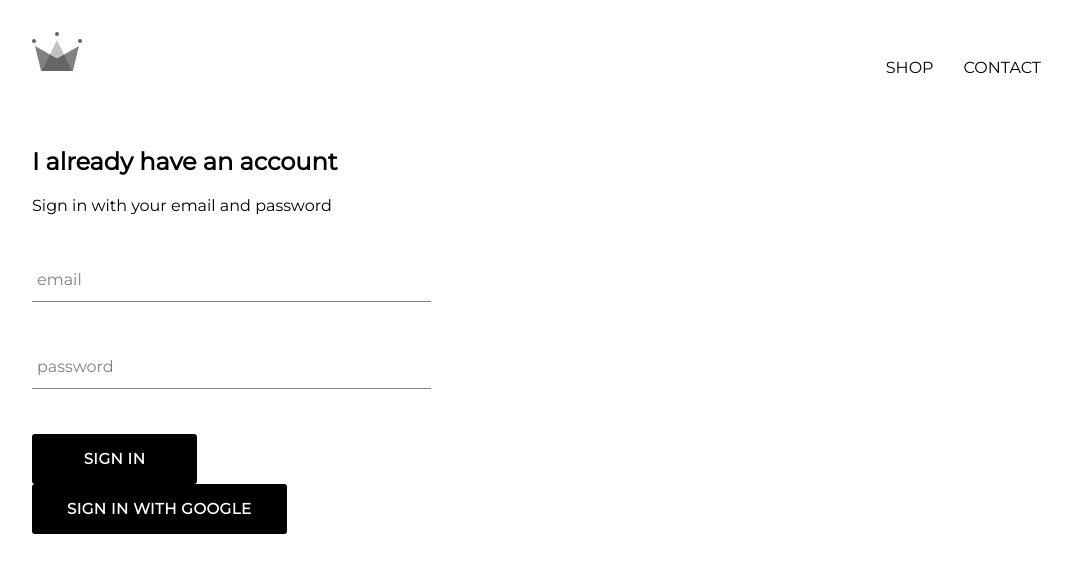
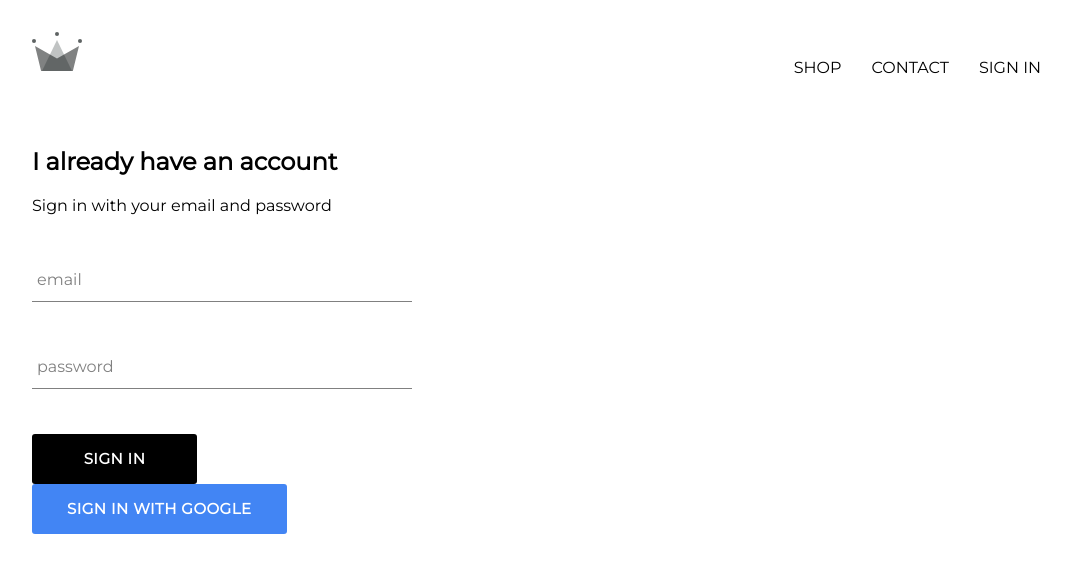
Before and after one commit to nataliepina/shop, a React (Create React App) app: page /signin in a window 1280 px wide. Shown: the top 572 px of the page, without its empty margins (96-1167 px from the left). Built offline with nearby package versions, Linux system fonts and the light colour scheme; no server answers.

Commit message:
integrated firebase into application and created sign in with google

```diff
--- a/src/App.css
+++ b/src/App.css
@@ -9,3 +9,7 @@
   text-decoration: none;
   color: black;
 }
+
+* {
+  box-sizing: border-box;
+}
--- a/src/App.js
+++ b/src/App.js
@@ -34,7 +34,7 @@
         return (
             <div>
                 <BrowserRouter>
-                    <Header />
+                    <Header currentUser={this.state.currentUser} />
                     <Switch>
                         <Route exact path='/' component={HomePage} />
                         <Route path='/shop' component={ShopPage} />
--- a/src/components/custom-button/custom-button.component.jsx
+++ b/src/components/custom-button/custom-button.component.jsx
@@ -2,8 +2,8 @@
 
 import './custom-button.style.scss';
 
-const CustomButton = ({ children, ...otherProps }) => (
-  <button className={'custom-button'} {...otherProps}>
+const CustomButton = ({ children, isGoogleSignIn, ...otherProps }) => (
+  <button className={`${isGoogleSignIn ? 'google-sign-in' : ''} custom-button`} {...otherProps}>
       {children}
   </button>
 );
--- a/src/components/header/header.component.jsx
+++ b/src/components/header/header.component.jsx
@@ -2,9 +2,11 @@
 import './header.style.scss';
 import { Link } from 'react-router-dom';
 
+import { auth } from '../../firebase/firebase.utils';
+
 import { ReactComponent as Logo} from '../../assets/crown.svg';
 
-const Header = () => (
+const Header = ({ currentUser }) => (
     <div className={'header'}>
         <Link to={'/'}>
             <Logo className={'logo'} />
@@ -16,6 +18,12 @@
             <Link className={'option'} to={'/shop'}>
                 CONTACT
             </Link>
+            {
+                currentUser ?
+                <div className={'option'} onClick={() => auth.signOut()}>SIGN OUT</div>
+                :
+                <Link className='option' to='/signin'>SIGN IN</Link>
+            }
         </div>
 
     </div>
--- a/src/components/header/header.style.scss
+++ b/src/components/header/header.style.scss
@@ -20,6 +20,7 @@
 
     .option {
       padding: 10px 15px;
+      cursor: pointer;
     }
   }
 }
--- a/src/components/sign-in/sign-in.component.jsx
+++ b/src/components/sign-in/sign-in.component.jsx
@@ -53,8 +53,10 @@
                         label='password'
                         required
                     />
-                    <CustomButton type={'submit'}> Sign In </CustomButton>
-                    <CustomButton onClick={signInWithGoogle}> Sign In With Google</CustomButton>
+                    <div className='button'>
+                        <CustomButton type={'submit'}> Sign In </CustomButton>
+                        <CustomButton onClick={signInWithGoogle} isGoogleSignIn> Sign In With Google</CustomButton>
+                    </div>
 
                 </form>
             </div>
--- a/src/components/sign-in/sign-in.style.scss
+++ b/src/components/sign-in/sign-in.style.scss
@@ -1,9 +1,14 @@
 .sign-in {
-  width: 30vw;
+  width: 380px;
   display: flex;
   flex-direction: column;
 
   .title {
     margin: 10px 0;
   }
+
+  .buttons {
+    display: flex;
+    justify-content: space-between;
+  }
 }
```
